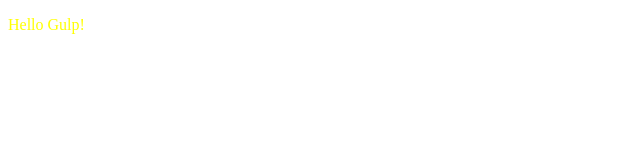
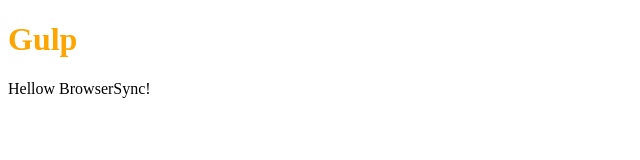
Before and after one commit to szaranger/browsersync-gulp-boilerplate, a website: page index.html in a window 1280 px wide. Shown: the whole page, without its empty margins (0-640 px from the left). Drawn offline with Linux system fonts and the light colour scheme.

```diff
--- a/css/style.css
+++ b/css/style.css
@@ -1,3 +1,3 @@
-p {
-  color: yellow;
+h1 {
+  color: orange;
 }
--- a/gulpfile.js
+++ b/gulpfile.js
@@ -16,8 +16,7 @@
     });
 
     gulp.watch("sass/*.scss", ['sass']);
-    gulp.watch("css/*.css").on('change', browserSync.reload);
-    gulp.watch("*.html").on('change', browserSync.reload);
+    gulp.watch(["css/*.css", "*.html"]).on('change', browserSync.reload);
 });
 
 gulp.task('default', ['serve']);
--- a/index.html
+++ b/index.html
@@ -7,6 +7,7 @@
   <link rel="stylesheet" href="css/style.css">
 </head>
 <body>
-  <p>Hello Gulp!</p>
+  <h1>Gulp</h1>
+  <p>Hellow BrowserSync!</p>
 </body>
 </html>
--- a/sass/main.scss
+++ b/sass/main.scss
@@ -1,3 +1,3 @@
 p {
-  color: blue;
+  color: black;
 }
```
Also changed, not shown: README.md, css/main.css.
